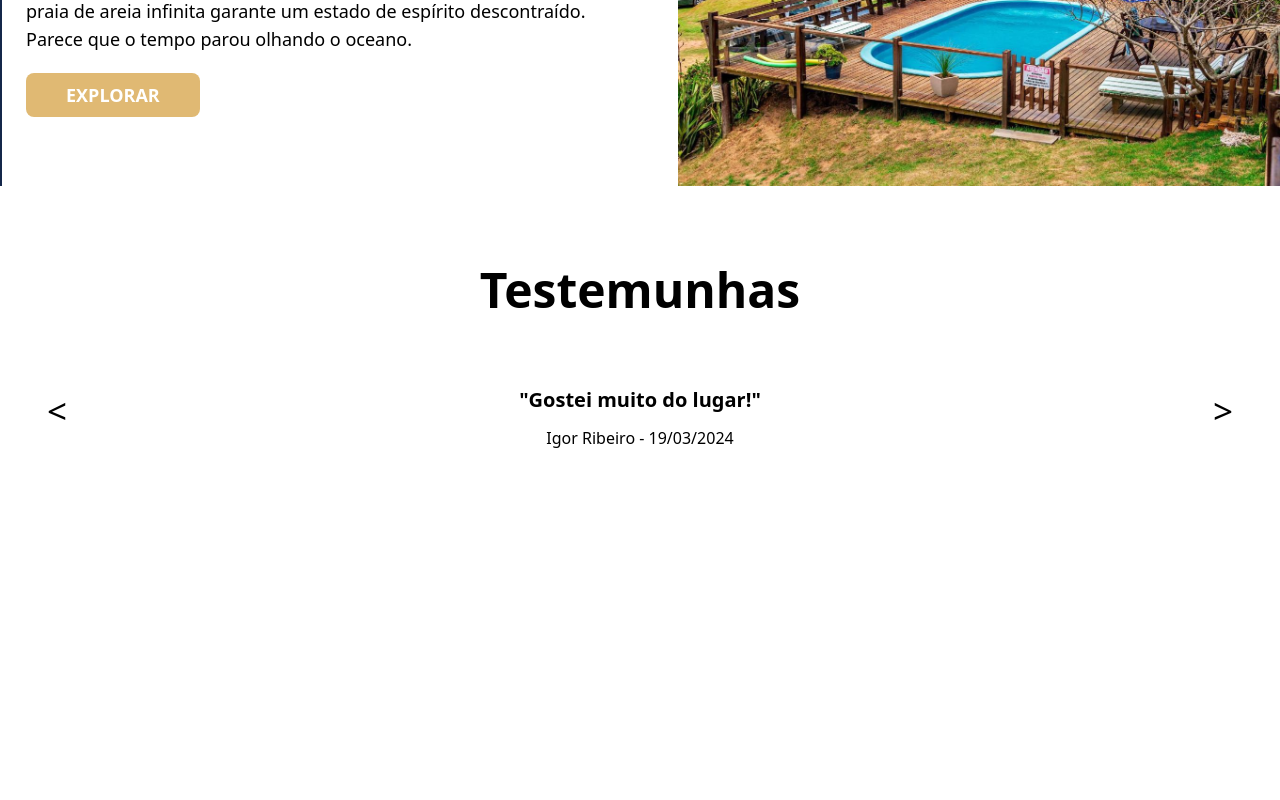
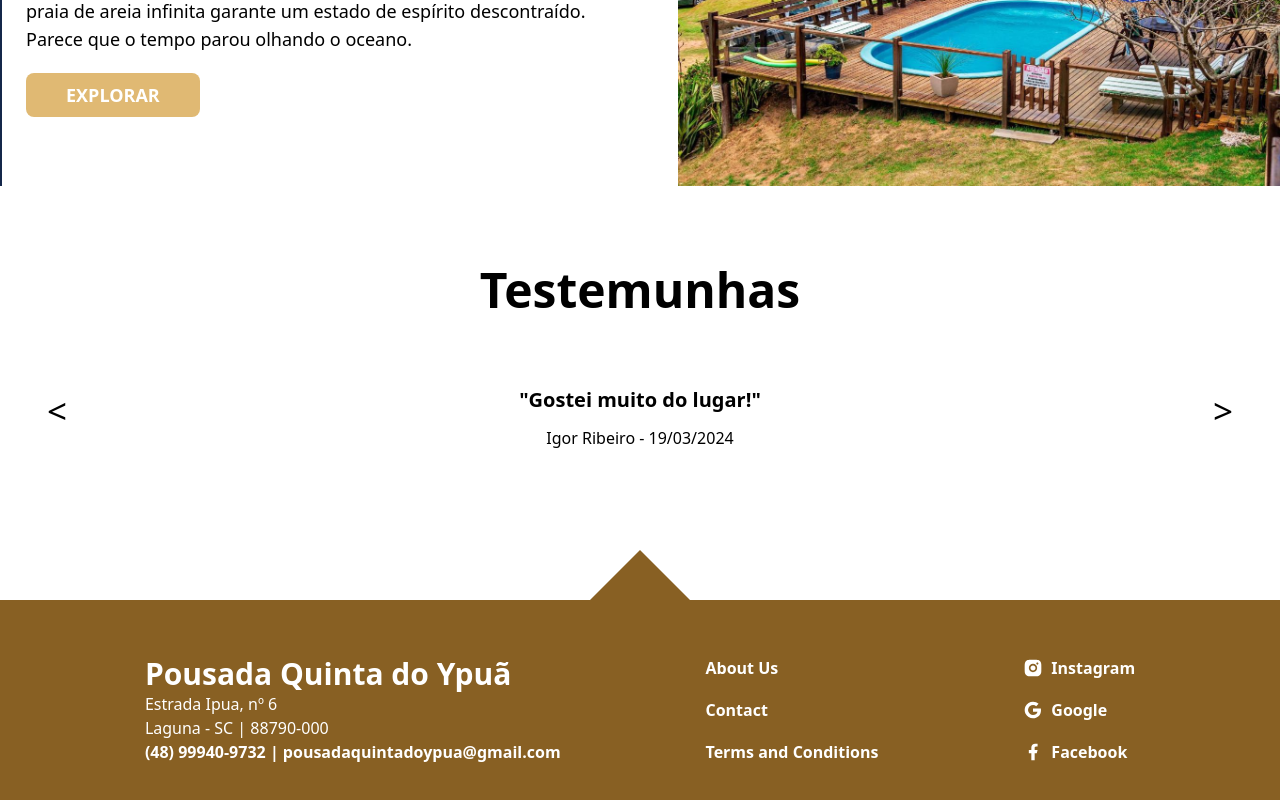
Before and after one commit to SSH-LTDA/frontend-v1, a React (Vite) app: page / in a window 1280 px wide. Shown: the part 1637-2437 px from the top of the page. Before the commit the page ends 2187 px from the top, so only its background shows below. Built offline with nearby package versions, Linux system fonts and the light colour scheme.

Commit message:
new Footer

```diff
--- /dev/null
+++ b/src/components/Footer.tsx
@@ -0,0 +1,34 @@
+import React from "react";
+import { RiFacebookFill, RiGoogleFill, RiInstagramFill } from "react-icons/ri";
+
+function Footer() {
+  return (
+    <footer>
+      <div className="w-0 h-0 border-l-[50px] border-l-transparent border-r-[50px] border-r-transparent border-b-[50px] border-b-[#886023] border-solid m-auto"></div>
+      <div className="bg-[#886023] w-[full] flex justify-evenly py-14 text-white max-[850px]:flex-col max-[850px]:items-center max-[850px]:gap-8 max-[850px]:text-center">
+        <div>
+          <h4 className="text-3xl font-bold w-full">Pousada Quinta do Ypuã</h4>
+          <p>Estrada Ipua, nº 6 </p>
+          <p>Laguna - SC | 88790-000</p>
+          <p className="font-semibold">(48) 99940-9732 | pousadaquintadoypua@gmail.com</p>
+        </div>
+        <div>
+          <ul className="h-full flex flex-col justify-between font-semibold">
+            <li className="cursor-pointer">About Us</li>
+            <li className="cursor-pointer">Contact</li>
+            <li className="cursor-pointer">Terms and Conditions</li>
+          </ul>
+        </div>
+        <div>
+          <ul className="h-full flex flex-col justify-between font-semibold w-full">
+            <li className="flex items-center gap-2 cursor-pointer" onClick={() => window.open("https://www.instagram.com/pousadaquintadoypua/")}><RiInstagramFill size={20} /> Instagram</li>
+            <li className="flex items-center gap-2 cursor-pointer" onClick={() => window.open("https://www.google.com.br/travel/hotels/entity/CgoIh9jHt_yj0pIqEAE")}><RiGoogleFill size={20} /> Google</li>
+            <li className="flex items-center gap-2 cursor-pointer" onClick={() => window.open("https://www.facebook.com/pousadaquintadoypua/")}><RiFacebookFill size={20} /> Facebook</li>
+          </ul>
+        </div>
+      </div>
+    </footer>
+  );
+}
+
+export default Footer;
--- a/src/pages/Facilities/index.tsx
+++ b/src/pages/Facilities/index.tsx
@@ -27,7 +27,7 @@ const facilities = [
 
 const Facilities: React.FC = () => {
   return (
-    <div className="min-h-screen bg-gray-100 py-8">
+    <div className="min-h-screen py-8">
       <div className="container mx-auto bg-white rounded-lg p-8 shadow-lg">
         <h2 className="text-3xl font-bold mb-6 text-center text-[#000000]">Instalações</h2>
         <div className="grid grid-cols-1 sm:grid-cols-2 lg:grid-cols-4 gap-6">
--- a/src/pages/Home/index.tsx
+++ b/src/pages/Home/index.tsx
@@ -1,13 +1,14 @@
 import React from "react";
+import { Outlet } from "react-router-dom";
 import Header from "../../components/Header.tsx";
-import { Outlet } from "react-router-dom";
+import Footer from "../../components/Footer.tsx";
 
 function Index() {
   return (
     <>
       <Header />
       <Outlet />
-      {/*  TODO here set Footer component*/}
+      <Footer />
     </>
   );
 }
```
